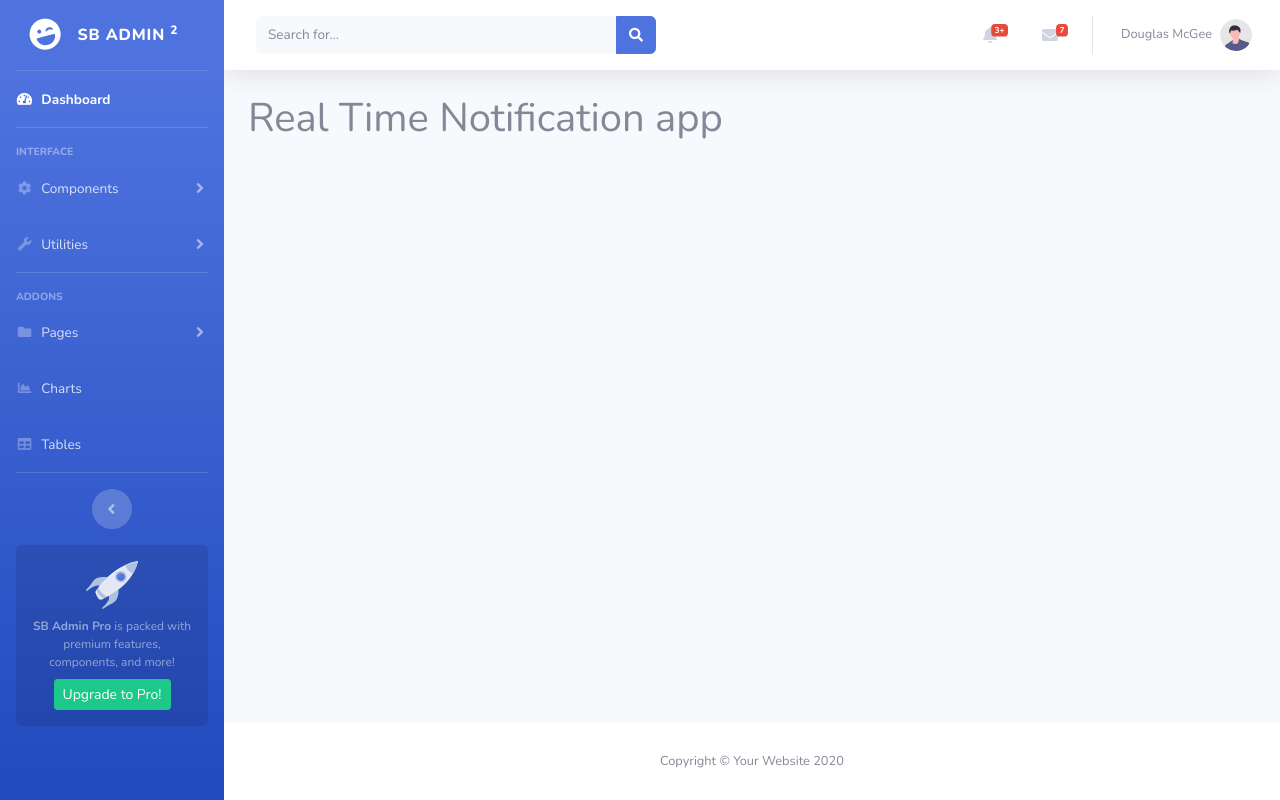
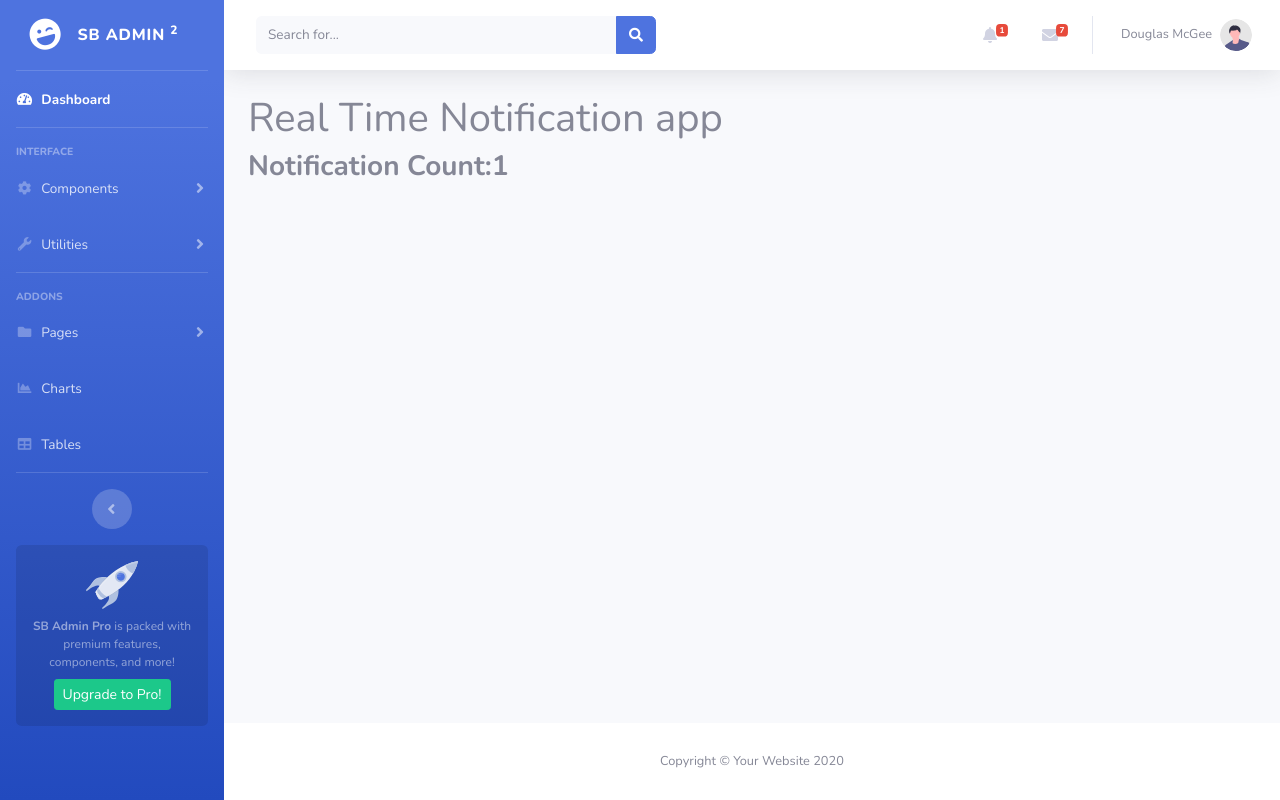
Before and after one commit to Touhid7051/PushNotificationModule-Django, a Django app: template Notification/templates/dashboard/index.html in a window 1280 px wide. Run offline with Django 3.2, Linux system fonts and the light colour scheme; the template is opened without the code that fills it: most values are stand-ins (such as "Sample title", 1, 10 or a date in 2020); some libraries are stand-ins or nearby versions.

Commit message:
Notification Count

```diff
--- a/Notification/templates/dashboard/index.html
+++ b/Notification/templates/dashboard/index.html
@@ -1,2 +1,5 @@
 {% extends 'basic/main.html' %}{% block content %}
-<h1>Real Time Notification app</h1> {% endblock %}
+<h1>Real Time Notification app</h1>
+<h3>
+    <b>Notification Count:{{unread_notification_count}}</b></h3>
+{% endblock %}
--- /dev/null
+++ b/Notification/templates/dashboard/notAuth.html
@@ -0,0 +1 @@
+<h3>Please Login via admin panel</h3>
--- a/_config/templates/basic/notification.html
+++ b/_config/templates/basic/notification.html
@@ -2,7 +2,7 @@
     <a class="nav-link dropdown-toggle" href="#" id="alertsDropdown" role="button" data-toggle="dropdown" aria-haspopup="true" aria-expanded="false">
         <i class="fas fa-bell fa-fw"></i>
         <!-- Counter - Alerts -->
-        <span class="badge badge-danger badge-counter">3+</span>
+        <span class="badge badge-danger badge-counter">{{unread_notification_count}}</span>
     </a>
     <!-- Dropdown - Alerts -->
     <div class="dropdown-list dropdown-menu dropdown-menu-right shadow animated--grow-in" aria-labelledby="alertsDropdown">
```
Also changed, not shown: Notification/views.py (+8 -1 lines), db.sqlite3.
